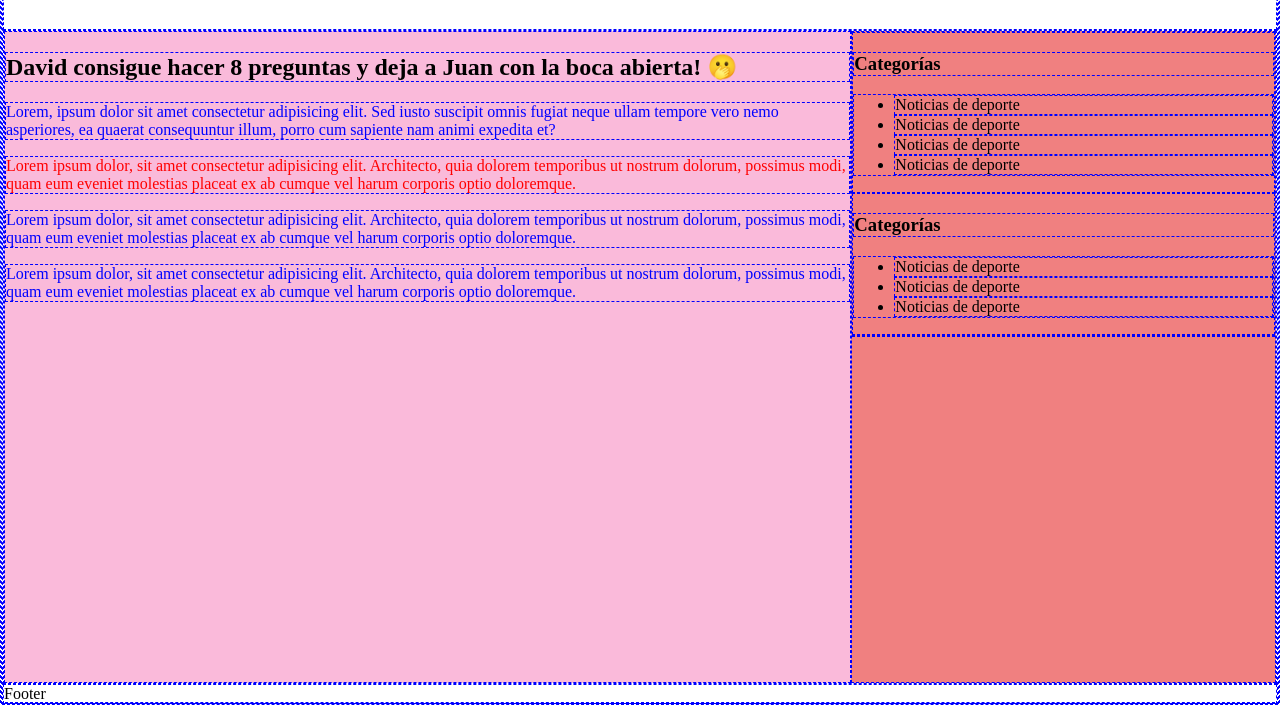
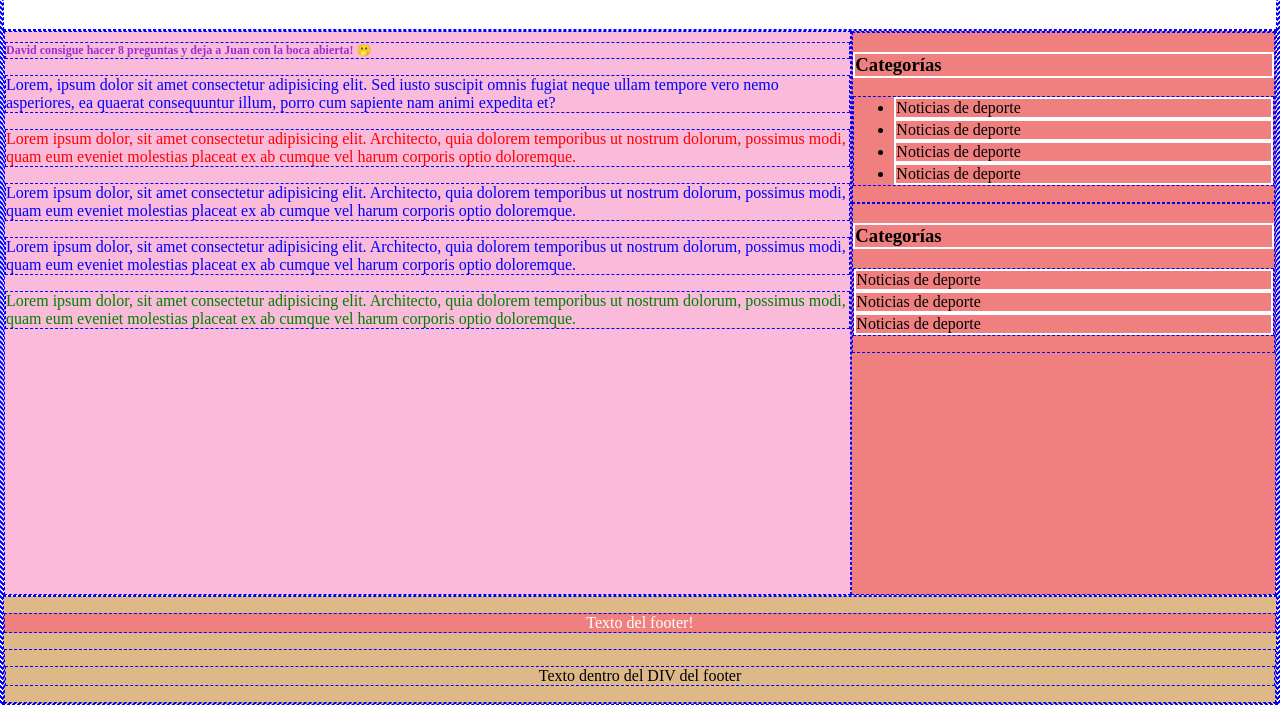
Before and after one commit to 202304-Students-ISDI-Coders-MAD/w1-ex3-juan-macias, a website: page index.html in a window 1280 px wide. Shown: the part 99-804 px from the top of the page. Drawn offline with Linux system fonts and the light colour scheme.

Commit message:
Add special selectors

```diff
--- a/index.html
+++ b/index.html
@@ -46,10 +46,15 @@
             modi, quam eum eveniet molestias placeat ex ab cumque vel harum
             corporis optio doloremque.
           </p>
+          <p class="section__text">
+            Lorem ipsum dolor, sit amet consectetur adipisicing elit.
+            Architecto, quia dolorem temporibus ut nostrum dolorum, possimus
+            modi, quam eum eveniet molestias placeat ex ab cumque vel harum
+            corporis optio doloremque.
+          </p>
         </section>
 
         <aside class="main__sidebar">
-
           <div class="list">
             <h3 class="list__title">Categorías</h3>
             <ul class="list__content">
@@ -60,7 +65,7 @@
             </ul>
           </div>
 
-          <div class="list">
+          <div class="list category">
             <h3 class="list__title">Categorías</h3>
             <ul class="list__content">
               <li class="list__item">Noticias de deporte</li>
@@ -69,11 +74,15 @@
             </ul>
           </div>
 
-          <div></div>
         </aside>
       </main>
 
-      <footer class="footer">Footer</footer>
+      <footer class="footer">
+        <p>Texto del footer!</p>
+        <div>
+          <p>Texto dentro del DIV del footer</p>
+        </div>
+      </footer>
     </div>
   </body>
 </html>
--- a/styles.scss
+++ b/styles.scss
@@ -20,7 +20,7 @@ body {
 }
 
 .header__title {
-    color: red;
+    color: blue;
 }
 
 .main {
@@ -37,6 +37,15 @@ body {
     color: blue;
 }
 
+.section__title:first-child {
+    font-size: 12px;
+    color: darkorchid;
+}
+
+.section__text:last-child {
+    color: green;
+}
+
 .section__text--colored {
     color: red;
 }
@@ -45,3 +54,25 @@ body {
     background-color: lightcoral;
     flex: 1;
 }
+
+.list__title, .list__item {
+    border: 2px solid white;
+}
+
+.category ul {
+    padding-left: 0;
+}
+
+.category .list__item {
+    list-style-type: none;
+}
+
+.footer {
+    background-color: burlywood;
+    text-align: center;
+}
+
+.footer > p {
+    background-color: lightcoral;
+    color: white;
+}
```
Also changed, not shown: styles.css, 1 other file.
